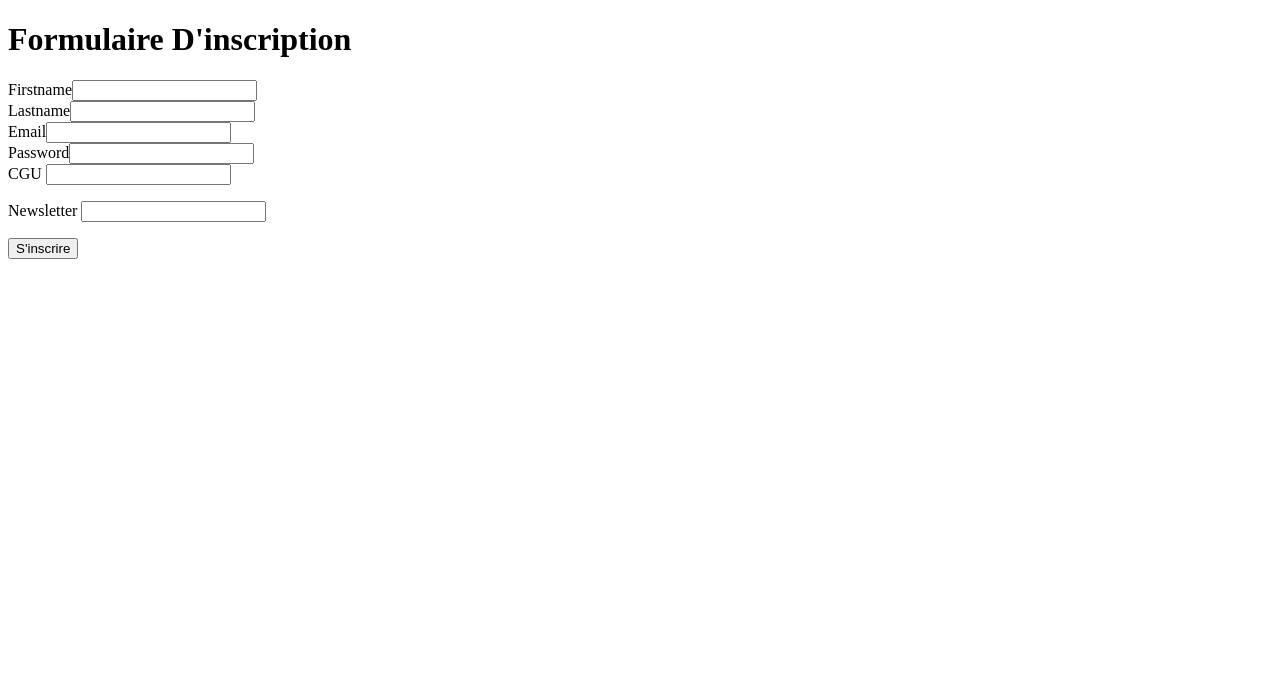
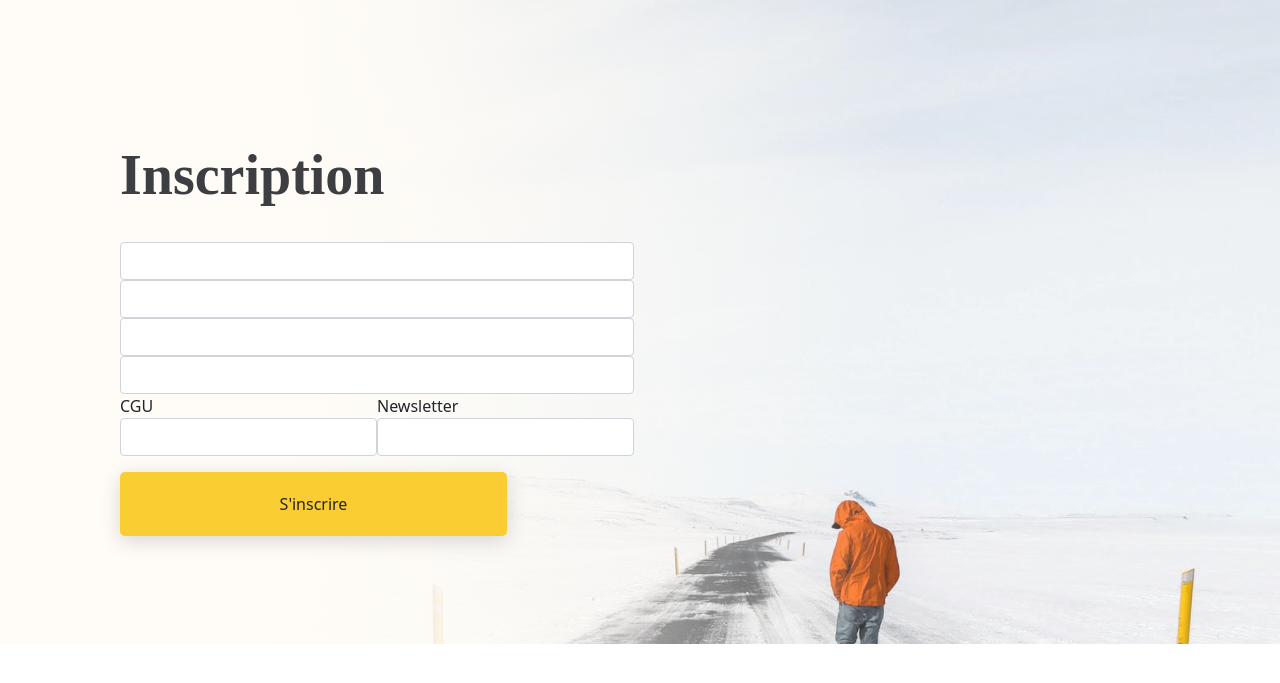
Before and after one commit to GaetanGD/START-UP-NATION-SYMFONY-JS-REACT-TWIG-PHP, a Symfony app: template MAYOR/templates/registration/register.html.twig in a window 1280 px wide; the page is wider, and only the part inside the window is pictured. Shown: the top 683 px of that part. Run offline with Twig, Linux system fonts and the light colour scheme; the template is opened without the code that fills it, so the values that code supplies are empty; form fields are guessed from the names that the template uses; some libraries are stand-ins or nearby versions; grey boxes are pictures that could not be loaded.

Commit message:
Ajout de CSS et page souscription

```diff
--- /dev/null
+++ b/MAYOR/public/style/style.css
@@ -0,0 +1,140 @@
+/*  ------------- Style de la page de souscription --------------  */
+
+.bacground_subscription{
+display: flex;
+flex-direction: row;
+align-items: center;
+padding: 120px;
+
+position: absolute;
+width: 1440px;
+height: 644px;
+left: 0px;
+top: 0px;
+
+background: linear-gradient(90.1deg, #FFFCF7 18.7%, rgba(255, 252, 247, 0.9035) 29.73%, rgba(255, 252, 247, 0.1) 62.89%), url(images/Snow_road.png);
+}
+
+.title_subscription{
+    position: static;
+    width: 269px;
+    height: 70px;
+    left: 0px;
+    top: 0px;
+
+    font-family: Oceanwide;
+    font-style: normal;
+    font-weight: 600;
+    font-size: 56px;
+    line-height: 70px;
+
+    color: #3D3E41;
+
+    flex: none;
+    order: 0;
+    flex-grow: 0;
+    margin: 32px 0px;
+}
+
+.global_two_question_subscription{
+    display: flex;
+    flex-direction: row;
+    flex-wrap: wrap;
+    justify-content: space-between;
+}
+
+.firstname_subscription{
+    display: flex;
+    flex-direction: row;
+    align-items: center;
+    padding: 10px 10px 10px 24px;
+    margin-left: 0 !important;
+    margin-right: 0 !important;
+
+    position: static;
+    width: 183px;
+    height: 46px;
+    left: 0px;
+    top: 0px;
+
+    background: #FFFFFF;
+    border: 1px solid #000000;
+    box-sizing: border-box;
+    border-radius: 5px;
+
+    flex: none;
+    order: 0;
+    flex-grow: 0;
+    margin: 0px 16px;
+}
+
+.lastname_subscription{
+    display: flex;
+    flex-direction: row;
+    align-items: center;
+    padding: 10px 10px 10px 24px;
+    margin-right: 0 !important;
+    margin-left: 0 !important;
+
+    position: static;
+    width: 183px;
+    height: 46px;
+    right: 0px;
+    top: 0px;
+
+    background: #FFFFFF;
+    border: 1px solid #000000;
+    box-sizing: border-box;
+    border-radius: 5px;
+
+    flex: none;
+    order: 0;
+    flex-grow: 0;
+    margin: 0px 16px;
+}
+
+.big_area_subscription{
+    display: flex;
+    flex-direction: row;
+    align-items: center;
+    padding: 10px 10px 10px 24px;
+
+    position: static;
+    width: 387px;
+    height: 64px;
+    left: 0px;
+    top: 54px;
+
+    background: #FFFFFF;
+    border: 1px solid #000000;
+    box-sizing: border-box;
+    border-radius: 5px;
+
+    flex: none;
+    order: 1;
+    flex-grow: 0;
+    margin: 8px 0px;
+}
+
+.global_two_question_subscription2{
+    display: flex;
+    flex-direction: row;
+    flex-wrap: wrap;
+    justify-content: space-around;
+}
+
+.btn_subscrition{
+    display: flex;
+    flex-direction: row;
+    justify-content: center;
+    align-items: center;
+    padding: 10px;
+    position: static;
+    width: 387px;
+    height: 64px;
+    left: 0px;
+    top: 0px;
+    background: linear-gradient(0deg, #FACE32, #FACE32), linear-gradient(0deg, #AAA7C7, #AAA7C7), #6C65B3 url(.jpg);
+    box-shadow: 0px 5px 20px rgba(0, 0, 0, 0.15);
+    border-radius: 5px;
+}
--- a/MAYOR/src/Controller/SurveyController.php
+++ b/MAYOR/src/Controller/SurveyController.php
@@ -103,7 +103,7 @@ class SurveyController extends AbstractController
             $em = $this->getDoctrine()->getManager();
             $em->flush();
 
-            return $this->redirect($this->generateUrl('surveyquestion2'));
+            return $this->redirect($this->generateUrl('surveyquestion4'));
         }
 
         return $this->render('/survey/question3.html.twig', [
--- a/MAYOR/templates/base.html.twig
+++ b/MAYOR/templates/base.html.twig
@@ -6,7 +6,8 @@
         {# Run `composer require symfony/webpack-encore-bundle`
            and uncomment the following Encore helpers to start using Symfony UX #}
         {% block stylesheets %}
-            {#{{ encore_entry_link_tags('app') }}#}
+            <link href="https://cdn.jsdelivr.net/npm/bootstrap@5.1.3/dist/css/bootstrap.min.css" rel="stylesheet" integrity="sha384-1BmE4kWBq78iYhFldvKuhfTAU6auU8tT94WrHftjDbrCEXSU1oBoqyl2QvZ6jIW3" crossorigin="anonymous">
+            <link rel="stylesheet" href="{{ asset('style/style.css')}}">
         {% endblock %}
 
         {% block javascripts %}
--- a/MAYOR/templates/registration/register.html.twig
+++ b/MAYOR/templates/registration/register.html.twig
@@ -3,18 +3,29 @@
 {% block title %}Register{% endblock %}
 
 {% block body %}
-    <h1>Formulaire D'inscription</h1>
+    <section class="bacground_subscription">
 
     {{ form_start(registrationForm) }}
-        {{ form_row(registrationForm.firstname) }}
-        {{ form_row(registrationForm.lastname) }}
-        {{ form_row(registrationForm.email) }}
-        {{ form_row(registrationForm.plainPassword, {
+    <h1 class="title_subscription">Inscription</h1>
+        <div class="global_two_question_subscription">
+            {# {{ form_row(registrationForm.firstname) }} #}
+            {{ form_widget(registrationForm.firstname)}}
+            {# {{ form_row(registrationForm.lastname) }} #}
+            {{ form_widget(registrationForm.lastname) }}
+        </div>
+        {# {{ form_row(registrationForm.email) }} #}
+        {{ form_widget(registrationForm.email) }}
+        {# {{ form_row(registrationForm.plainPassword, {
+            label: 'Password'
+        }) }} #}
+        {{ form_widget(registrationForm.plainPassword, {
             label: 'Password'
         }) }}
-        CGU {{ form_widget(registrationForm.CGU) }}
-        <p>Newsletter {{ form_widget(registrationForm.newsletter) }}</p>
-
-        <button type="submit" class="btn">S'inscrire</button>
+        <div class="global_two_question_subscription2">
+            <p>CGU {{ form_widget(registrationForm.CGU) }}</p>
+            <p>Newsletter {{ form_widget(registrationForm.newsletter) }}</p>
+        </div>
+        <button type="submit" class="btn btn_subscrition">S'inscrire</button>
     {{ form_end(registrationForm) }}
+    </section>
 {% endblock %}
```
Also changed, not shown: MAYOR/src/Form/RegistrationFormType.php (+20 -4 lines), MAYOR/public/style/images/Snow_road.png (added).
